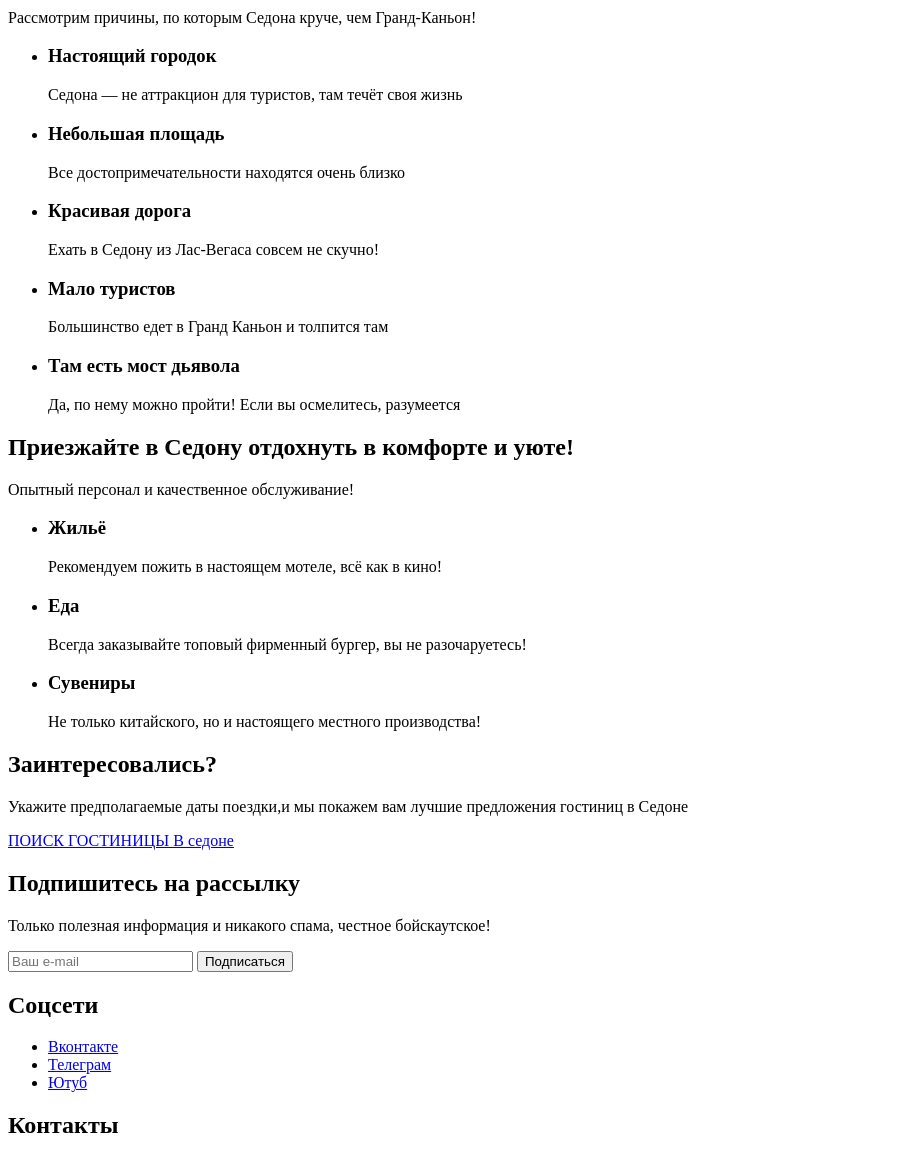
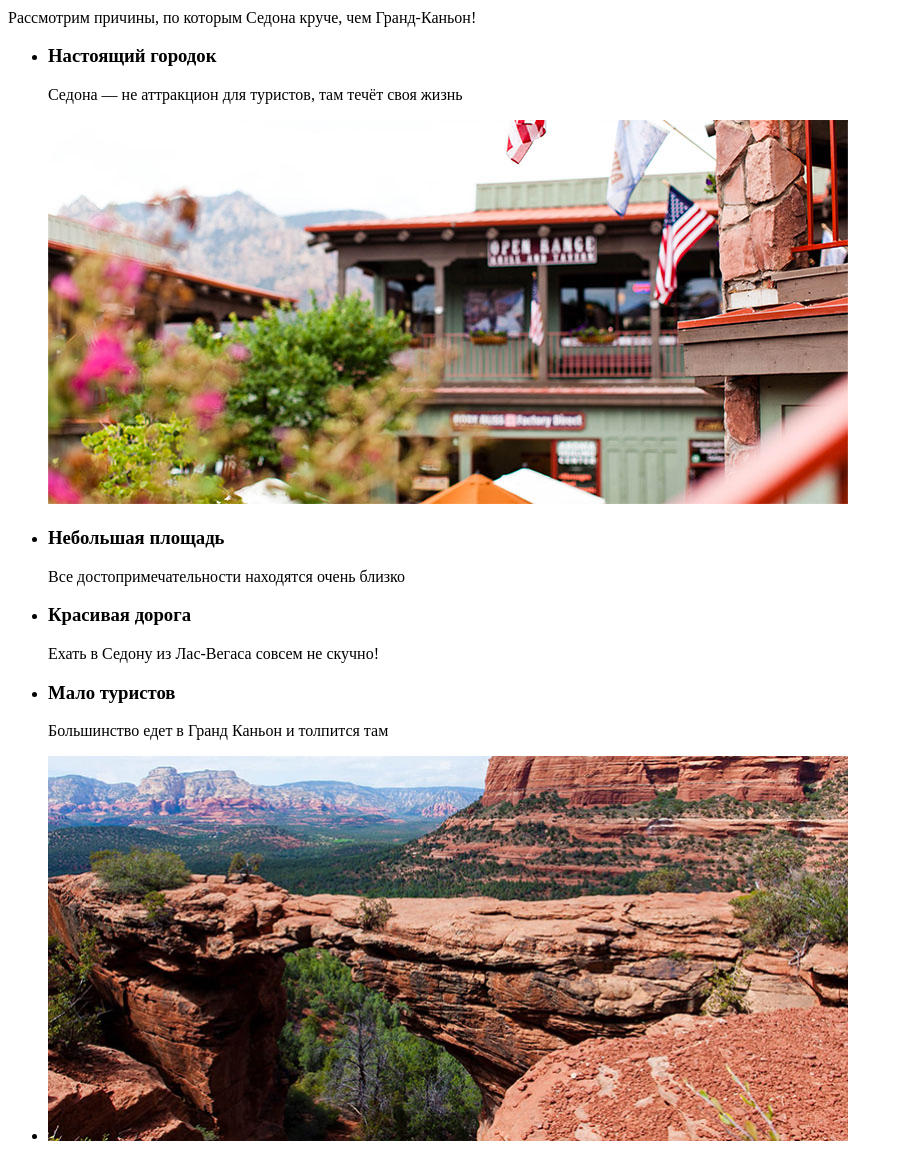
Before and after one commit to htmlacademy-htmlcss/949427-sedona-36, a plain HTML site: page index.html in a window 1280 px wide. Shown: the part 372-1528 px from the top of the page, without its empty margins (0-903 px from the left). Drawn offline with Linux system fonts and the light colour scheme.

Commit message:
Исправляет табуляцию, добавляет картинки

```diff
--- a/index.html
+++ b/index.html
@@ -54,17 +54,22 @@
           <li class="reason-item">
             <h3 class="reason-title">Настоящий городок</h3>
             <p class="reason-text">Седона — не аттракцион для туристов, там течёт своя жизнь</p>
+            <img class="reason-image" src="image/index/town.jpg" width="800" height="384" alt="Двухэтажные деревянные здания на фоне гор.">
           </li>
           <li class="reason-item">
             <h3 class="reason-title">Небольшая площадь</h3>
             <p class="reason-text">Все достопримечательности находятся очень близко</p>
-          </li><li class="reason-item">
+          </li>
+          <li class="reason-item">
             <h3 class="reason-title">Красивая дорога</h3>
             <p class="reason-text">Ехать в Седону из Лас-Вегаса совсем не скучно!</p>
-          </li><li class="reason-item">
+          </li>
+          <li class="reason-item">
             <h3 class="reason-title">Мало туристов</h3>
             <p class="reason-text">Большинство едет в Гранд Каньон и толпится там</p>
-          </li><li class="reason-item">
+          </li>
+          <li class="reason-item">
+            <img class="reason-image" src="image/index/devils-bridge.jpg" width="800" height="385" alt="Мост дьявола.">
             <h3 class="reason-title">Там есть мост дьявола</h3>
             <p class="reason-text">Да, по нему можно пройти! Если вы осмелитесь, разумеется</p>
           </li>
```
Also changed, not shown: image/index/devils-bridge.jpg (added), image/index/town.jpg (added).
